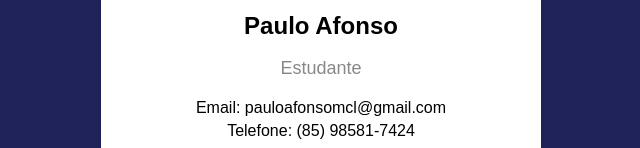
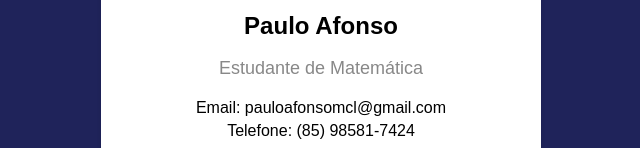
Before and after one commit to FourthStriker/vcard, a plain HTML site: page index.html in a window 1280 px wide. Shown: the part 542-690 px from the top of the page, without its empty margins (319-959 px from the left). Drawn offline with Linux system fonts and the light colour scheme.

Commit message:
Update index.html

```diff
--- a/index.html
+++ b/index.html
@@ -60,7 +60,7 @@
     <div class="vcard">
         <img src="Paulo.jpg" alt="Eu">
         <h1 class="name">Paulo Afonso</h1>
-        <p class="job-title">Estudante</p>
+        <p class="job-title">Estudante de Matemática</p>
         <div class="contact-info">
             <p>Email: pauloafonsomcl@gmail.com</p>
             <p>Telefone: (85) 98581-7424</p>
```
